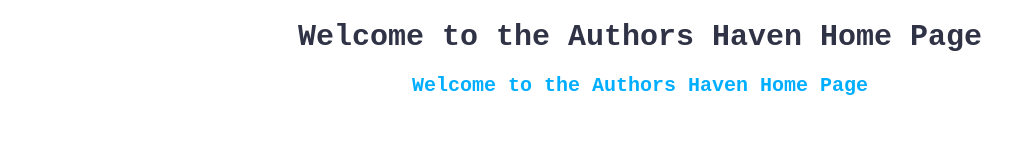
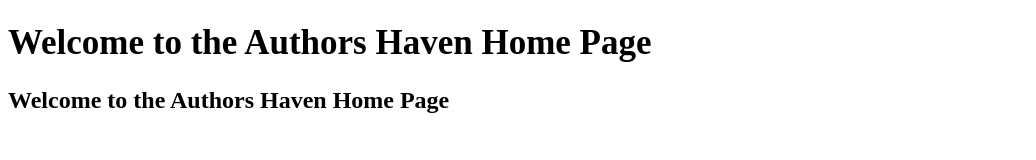
Before and after one commit to andela/tesla-ah-frontend, a React app: page / in a window 1280 px wide. Shown: the whole page, without its empty margins (0-1036 px from the left). Built offline with nearby package versions, Linux system fonts and the light colour scheme.

Commit message:
chore(setup-sass): Enable use of scss and css

```diff
--- a/src/assets/scss/abstracts/_variables.scss
+++ b/src/assets/scss/abstracts/_variables.scss
@@ -1,5 +1,4 @@
-$blue:#00aeff;
-$grey:rgba(0, 0, 0, 0.22);
-$dark:#303346;
-$title_color:#45536f;
-$white:#ffffff;
+$blue: #00aeff;
+$grey: rgba(0, 0, 0, 0.22);
+$dark: #303346;
+$white: #ffffff;
--- a/src/assets/scss/components/_app.scss
+++ /dev/null
@@ -1,13 +0,0 @@
-div{
-    & h1{
-      font-size: 30px;
-      font-family: 'Courier New', Courier, monospace;
-      color: $dark;
-    }
-
-    & h2{
-        font-size: 20px;
-        font-family: 'Courier New', Courier, monospace;
-        color:$blue;
-    }
-}
--- /dev/null
+++ b/src/assets/scss/components/_home.scss
@@ -0,0 +1,7 @@
+body {
+  .homecontainer {
+    h1 {
+      font-size: 35px;
+    }
+  }
+}
--- a/src/assets/scss/main.scss
+++ b/src/assets/scss/main.scss
@@ -1,11 +1,6 @@
-@import './abstracts/_variables';
-@import './components/_app';
-@import './layouts/header';
-@import './layouts/footer';
-@import './pages/home';
-@import './pages/login';
-body {
-    padding: 0;
-    margin: 0;
-    text-align: center;
-  }
+@import "./abstracts/variables";
+@import "./layouts/header";
+@import "./layouts/footer";
+@import "./components/home";
+@import "./pages/home";
+@import "./pages/login";
--- a/src/components/App.js
+++ b/src/components/App.js
@@ -12,8 +12,6 @@ const App = () => (
       <Route exact path="/login" component={Login} />
       <Route component={PageNotFound} />
     </Switch>
-
   </BrowserRouter>
 );
-
 export default App;
--- a/src/components/Home.js
+++ b/src/components/Home.js
@@ -1,7 +1,7 @@
 import React from 'react';
 
 const Home = () => (
-  <div>
+  <div className="homecontainer">
     <h1>Welcome to the Authors Haven Home Page</h1>
     <h2>Welcome to the Authors Haven Home Page</h2>
   </div>
--- a/webpack.config.js
+++ b/webpack.config.js
@@ -1,27 +1,27 @@
 /* eslint-disable */
-const path = require('path');
-const HtmlWebpackPlugin = require('html-webpack-plugin');
-const MiniCssExtractPlugin = require('mini-css-extract-plugin');
+const path = require("path");
+const HtmlWebpackPlugin = require("html-webpack-plugin");
+const MiniCssExtractPlugin = require("mini-css-extract-plugin");
 module.exports = {
   devServer: {
     historyApiFallback: {
       disableDotRule: true
     },
     overlay: true,
-    port:8000
+    port: 8000
   },
-  entry: path.join(__dirname, 'src', 'index.js'),
+  entry: path.join(__dirname, "src", "index.js"),
   output: {
-    path: path.join(__dirname, 'build'),
-    filename: 'bundle.js',
-    publicPath: '/'
+    path: path.join(__dirname, "build"),
+    filename: "bundle.js",
+    publicPath: "/"
   },
   module: {
     rules: [
       {
         test: /.(js|jsx)$/,
         exclude: /node_modules/,
-        use: ['babel-loader', 'eslint-loader']
+        use: ["babel-loader", "eslint-loader"]
       },
       {
         test: /.(css|scss)$/,
@@ -30,7 +30,7 @@ module.exports = {
           {
             loader: 'css-loader',
             options: {
-              modules: true
+              modules: false
             }
           },
           'sass-loader'
@@ -40,9 +40,9 @@ module.exports = {
         test: /.(jpg|jpeg|png|gif|svg)$/,
         use: [
           {
-            loader: 'file-loader',
+            loader: "file-loader",
             options: {
-              name: '[path][name]-[hash:8].[ext]'
+              name: "[path][name]-[hash:8].[ext]"
             }
           }
         ]
@@ -51,12 +51,12 @@ module.exports = {
   },
   plugins: [
     new HtmlWebpackPlugin({
-      filename: 'index.html',
-      template: path.join(__dirname, 'src', 'index.html')
+      filename: "index.html",
+      template: path.join(__dirname, "src", "index.html")
     }),
     new MiniCssExtractPlugin({
-      filename: '[name].css',
-      chunkFilename: '[id].css'
+      filename: "[name].css",
+      chunkFilename: "[id].css"
     })
   ]
 };
```
